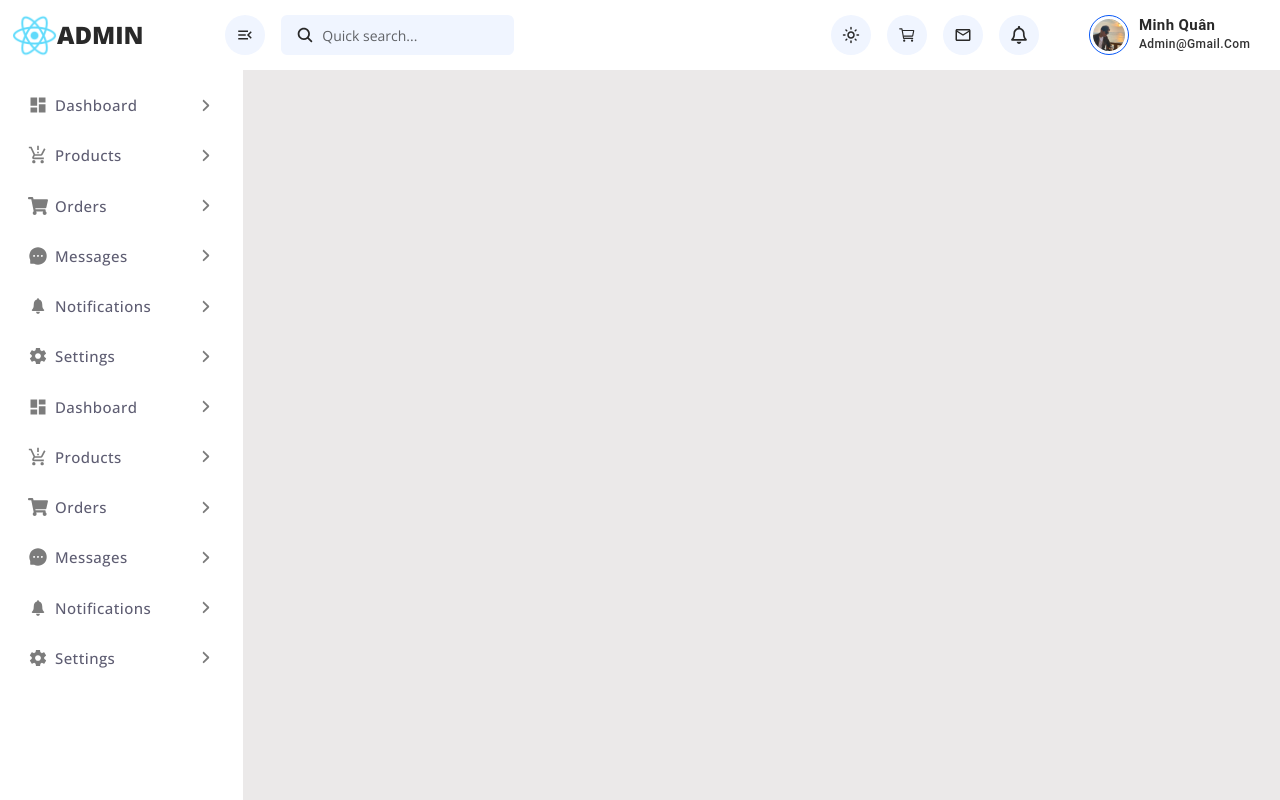
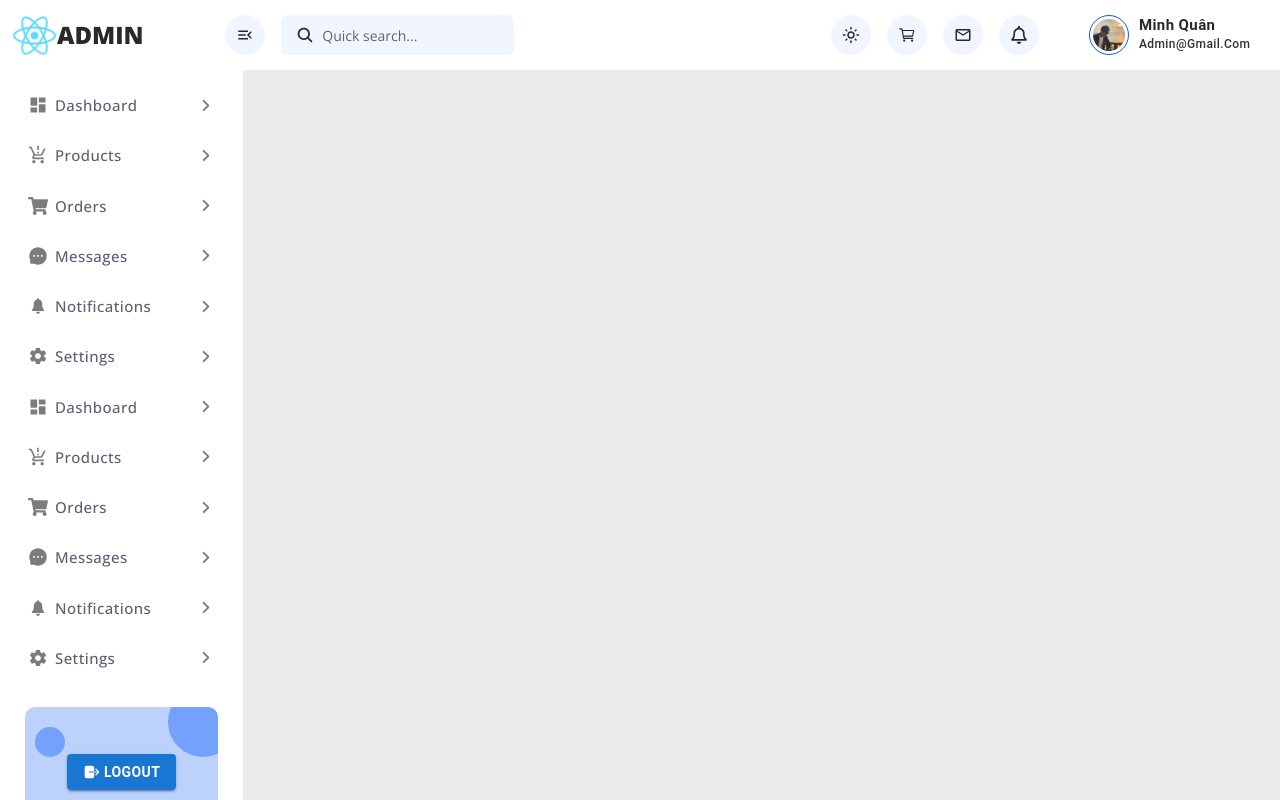
Before and after one commit to dovanminhquan0505/Dashboard-Reactjs, a React (Create React App) app: page / in a window 1280 px wide. Built offline with nearby package versions, Linux system fonts and the light colour scheme.

Commit message:
Update logout UI for dashboard

```diff
--- a/src/App.css
+++ b/src/App.css
@@ -369,3 +369,54 @@ header button.rounded-circle:hover svg {
 .arrow.rotated {
     transform: rotate(90deg);
 }
+
+.logoutWrapper {
+    padding: 0px 10px;
+}
+
+.logoutWrapper .logoutBox {
+    width: 100%;
+    height: 130px;
+    padding: 25px;
+    background: #bcd2fd;
+    border-radius: 10px;
+    display: flex;
+    align-items: center;
+    justify-content: center;
+    position: relative;
+    overflow: hidden;
+}
+
+.logoutWrapper .logoutBox::before {
+    content: '';
+    width: 70px;
+    height: 70px;
+    background: #0858f7;
+    border-radius: 100%;
+    position: absolute;
+    top: -20px;
+    right: -20px;
+    opacity: 0.4;
+}
+
+.logoutWrapper .logoutBox::after {
+    content: '';
+    width: 30px;
+    height: 30px;
+    background: #0858f7;
+    border-radius: 100%;
+    position: absolute;
+    top: 20px;
+    left: 10px;
+    opacity: 0.4;
+}
+
+.logoutWrapper .logoutBox button {
+    font-size: 14px !important;
+    font-weight: 600 !important;
+}
+
+.logoutWrapper .logoutBox button svg {
+    font-size: 18px !important;
+    margin-right: 3px;
+}
--- a/src/components/Sidebar/Sidebar.jsx
+++ b/src/components/Sidebar/Sidebar.jsx
@@ -8,6 +8,7 @@ import { AiFillMessage } from "react-icons/ai";
 import { IoIosNotifications } from "react-icons/io";
 import { IoMdSettings } from "react-icons/io";
 import { Link } from 'react-router-dom';
+import { IoLogOut } from "react-icons/io5";
 
 const Sidebar = () => {
     const [isSubmenuOpen, setIsSubmenuOpen] = useState(false);
@@ -127,6 +128,15 @@ const Sidebar = () => {
                         <span className='arrow'> <FaAngleRight /></span>
                     </Button>
                 </li>
+
+                <br />
+
+                <div className="logoutWrapper">
+                    <div className="logoutBox">
+
+                        <Button variant="contained"><IoLogOut /> Logout</Button>
+                    </div>
+                </div>
             </ul>
         </div>
     </>
```
